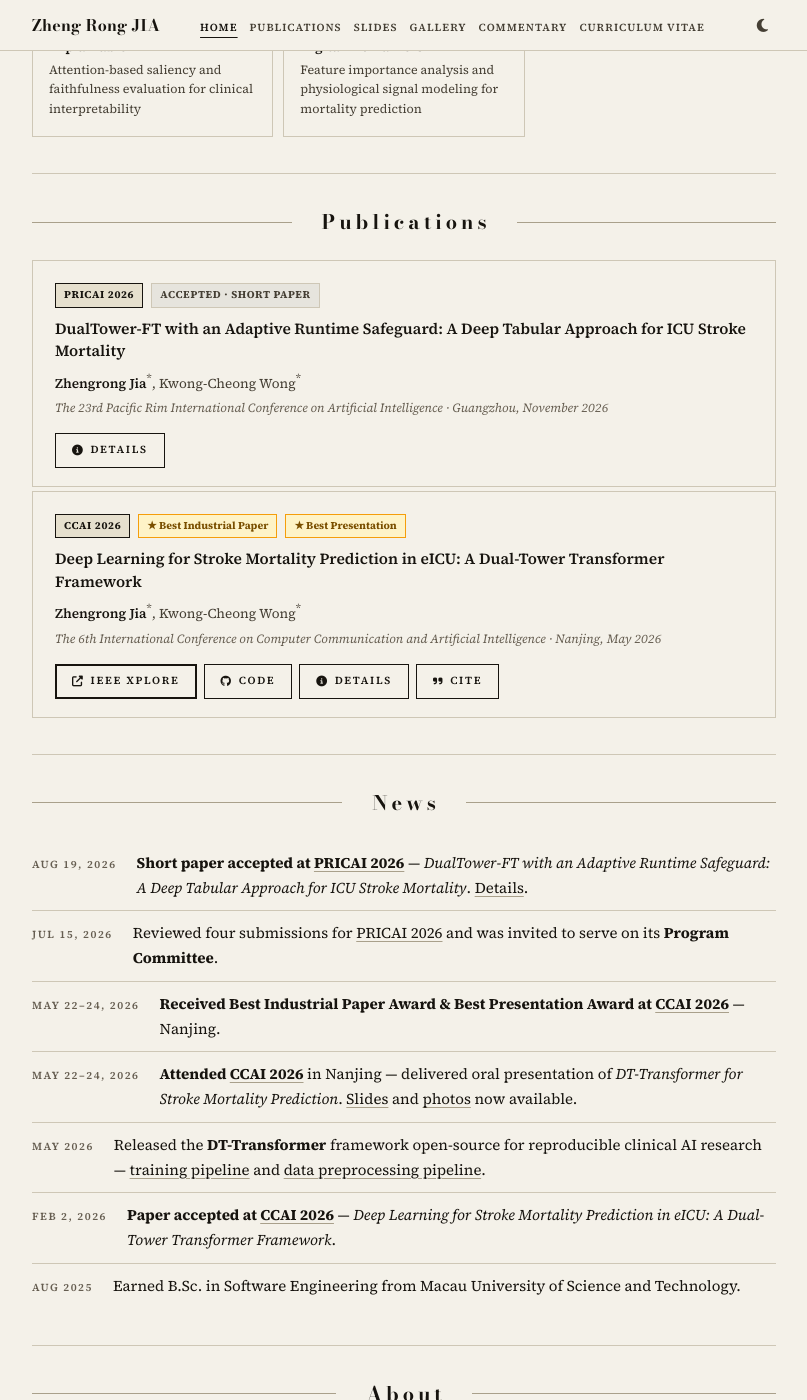
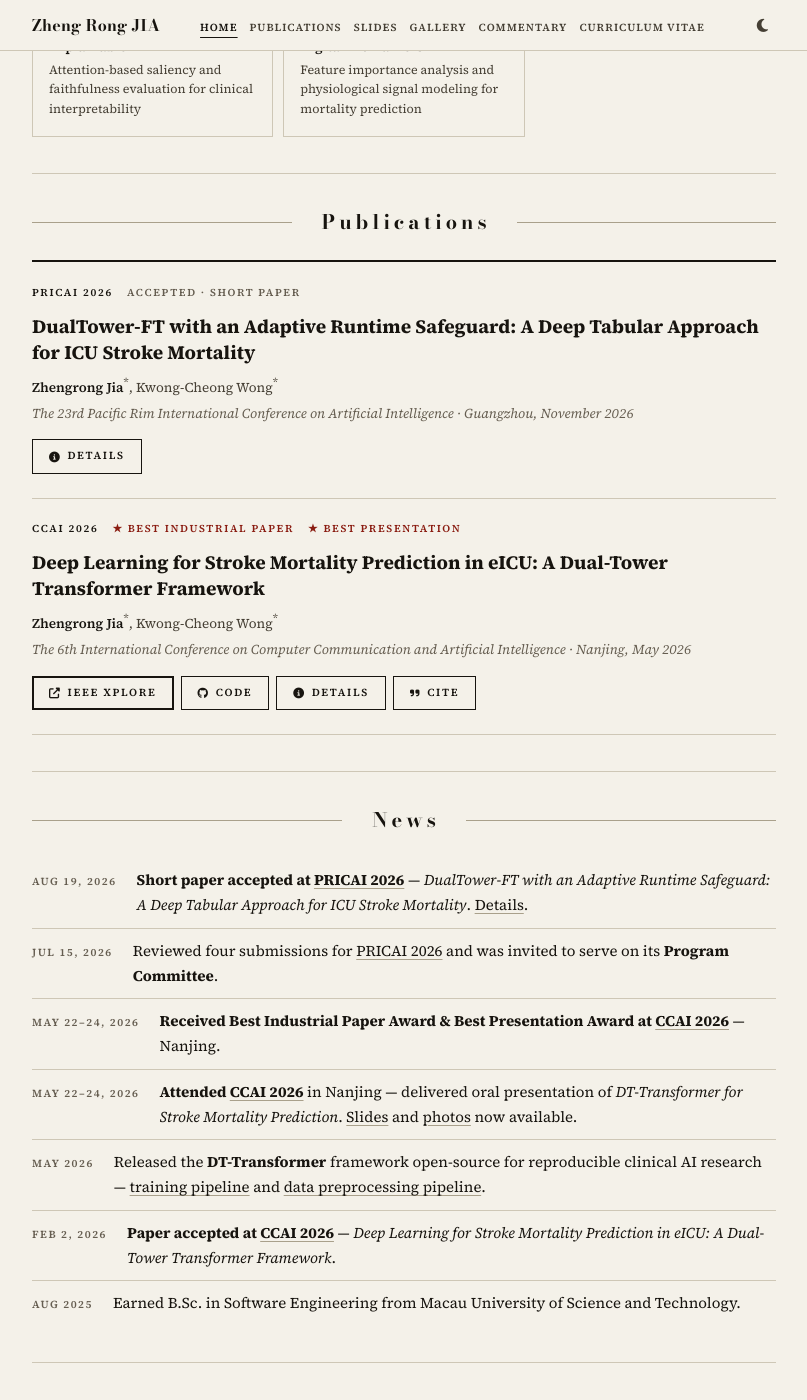
Before and after one commit to ZR-JIA/zr-jia.github.io, a Jekyll site: the page built from _pages/index.md, in a window 1280 px wide and 1400 px high, scrolled down 694 px. Shown: the whole window, without its empty margins (236-1043 px from the left). Built offline with Jekyll 4.4.1, drawn with Linux system fonts in a browser that asks for light colours.

Commit message:
style: render publication cards as index rows
Replace the boxed publication cards with the Zaichang Broadsheet index row:
entries separated by hairlines under one heavy rule, with no box around
each one.

- a 2px ink rule opens the list and a hairline closes it
- rows are separated by hairlines; hover fills the row with paper-deep,
  the palette's only interactive fill
- badges become stamps: small tracked capitals with no box. The venue is
  ink, the status soft ink, and award stamps take the seal, the palette's
  one accent, used only at this label scale
- titles grow to 19px bold
- the unused gold award tokens are removed

The hover fill bleeds 14px past the column so text never sits flush
against it. The heavy rule, separators and closing rule are drawn on the
list or inset back, so all three align with the section heading rules
(checked: each spans the same 498px).

The homepage publication loop is wrapped in .pub-list, which the
publications page already used, so both render the same way.

```diff
--- a/_pages/index.md
+++ b/_pages/index.md
@@ -76,9 +76,11 @@ description: "Independent AI researcher specializing in Clinical AI and deep lea
   <section class="content-section">
     <p class="section-label">Publications</p>
     {%- assign pubs = site.publications | sort: "date" | reverse -%}
-    {%- for pub in pubs limit: 2 %}
-    {% include pub-card.html publication=pub %}
-    {%- endfor %}
+    <div class="pub-list">
+      {%- for pub in pubs limit: 2 %}
+      {% include pub-card.html publication=pub %}
+      {%- endfor %}
+    </div>
   </section>
 
   <!-- ── News ───────────────────────────────────── -->
--- a/assets/css/main.css
+++ b/assets/css/main.css
@@ -31,9 +31,6 @@
   --font-display: "Bodoni Moda", Didot, "Times New Roman", serif;
   --font-text: "Source Serif 4", Georgia, serif;
 
-  --color-gold: #7a4f00;
-  --color-gold-bg: #fef3c7;
-  --color-gold-line: #f59e0b;
 
   --container-max: 800px;
   --transition: 0.2s ease;
@@ -53,9 +50,6 @@
   --seal: #dd7460;
 
 
-  --color-gold: #fde68a;
-  --color-gold-bg: rgba(245, 158, 11, 0.12);
-  --color-gold-line: rgba(245, 158, 11, 0.4);
 }
 
 /* ---- Skip to content ---- */
@@ -1140,55 +1134,62 @@ img { max-width: 100%; height: auto; }
 
 /* ---- Premium Publication Card ---- */
 .pub-card {
-  background: var(--color-surface);
-  border: 1px solid var(--color-border);
-  padding: 22px 22px 18px;
-  margin-top: 4px;
-  transition: border-color var(--transition);
-}
-
-.pub-card:hover {
-  border-color: var(--color-accent);
-}
+  position: relative;
+  /* The hover fill bleeds past the column so text never sits flush against
+     it. Rules are drawn on the list or inset below, so they stay aligned
+     with the column. */
+  margin: 0 -14px;
+  padding: 22px 14px 24px;
+  transition: background-color var(--transition);
+}
+
+/* separator between rows, inset back to the column width */
+.pub-card + .pub-card::before {
+  content: '';
+  position: absolute;
+  top: 0;
+  left: 14px;
+  right: 14px;
+  border-top: 1px solid var(--rule);
+}
+
+.pub-card:hover { background: var(--paper-deep); }
 
 .pub-card-meta {
   display: flex;
   align-items: center;
-  gap: 8px;
+  gap: 6px 14px;
   margin-bottom: 10px;
   flex-wrap: wrap;
 }
 
+/* Badges become stamps: small tracked capitals, no box. */
 .pub-year-badge {
   font-family: var(--font-text);
-  font-size: 10.5px;
+  font-size: 10.6px;
+  font-weight: 600;
+  letter-spacing: 0.16em;
+  text-transform: uppercase;
+  color: var(--color-text);
+}
+
+.pub-award-badge {
+  font-family: var(--font-text);
+  font-size: 10.6px;
+  font-weight: 600;
+  letter-spacing: 0.16em;
+  text-transform: uppercase;
+  color: var(--seal); /* the palette's one accent, used at label scale */
+}
+
+
+.pub-card-title {
+  font-family: var(--font-text);
+  font-size: 19px;
   font-weight: 700;
-  letter-spacing: 0.06em;
-  text-transform: uppercase;
-  color: var(--color-accent);
-  background: var(--color-accent-muted);
-  border: 1px solid var(--color-accent);
-  padding: 2px 8px;
-}
-
-.pub-award-badge {
-  font-family: var(--font-text);
-  font-size: 10.5px;
-  font-weight: 700;
-  color: var(--color-gold);
-  background: var(--color-gold-bg);
-  border: 1px solid var(--color-gold-line);
-  padding: 2px 8px;
-}
-
-
-.pub-card-title {
-  font-family: var(--font-text);
-  font-size: 15.5px;
-  font-weight: 600;
-  color: var(--color-text);
-  line-height: 1.45;
-  margin-bottom: 7px;
+  color: var(--color-text);
+  line-height: 1.4;
+  margin-bottom: 8px;
 }
 
 .pub-card-authors {
@@ -1203,7 +1204,7 @@ img { max-width: 100%; height: auto; }
 
 .pub-card-venue {
   font-family: var(--font-text);
-  font-size: 12.5px;
+  font-size: 13.6px;
   color: var(--color-text-tertiary);
   font-style: italic;
   margin-bottom: 14px;
@@ -1242,8 +1243,8 @@ img { max-width: 100%; height: auto; }
 .pub-list {
   display: flex;
   flex-direction: column;
-  gap: 16px;
-  margin-top: 4px;
+  border-top: 2px solid var(--color-text); /* heavy rule: a set starts here */
+  border-bottom: 1px solid var(--rule);
 }
 
 .pub-card-title a {
@@ -1252,23 +1253,24 @@ img { max-width: 100%; height: auto; }
 }
 
 .pub-card-title a:hover {
-  color: var(--color-accent);
-  text-decoration: none;
+  text-decoration: underline;
+  text-decoration-color: var(--rule-mid);
 }
 
 .pub-status-badge {
   display: inline-block;
   vertical-align: middle;
   font-family: var(--font-text);
-  font-size: 10.5px;
-  font-weight: 700;
-  letter-spacing: 0.06em;
+  font-size: 10.6px;
+  font-weight: 600;
+  letter-spacing: 0.16em;
   text-transform: uppercase;
-  color: var(--color-text-secondary);
-  background: rgba(128, 128, 128, 0.12);
-  border: 1px solid var(--color-border);
-  padding: 2px 8px;
-}
+  color: var(--color-text-tertiary);
+}
+
+/* stamps set inline after the author line on a detail page */
+.pub-detail-authors .pub-award-badge,
+.pub-detail-authors .pub-status-badge { margin-left: 10px; }
 
 /* ---- Citation Modal ---- */
 .cite-source { display: none; }
```
